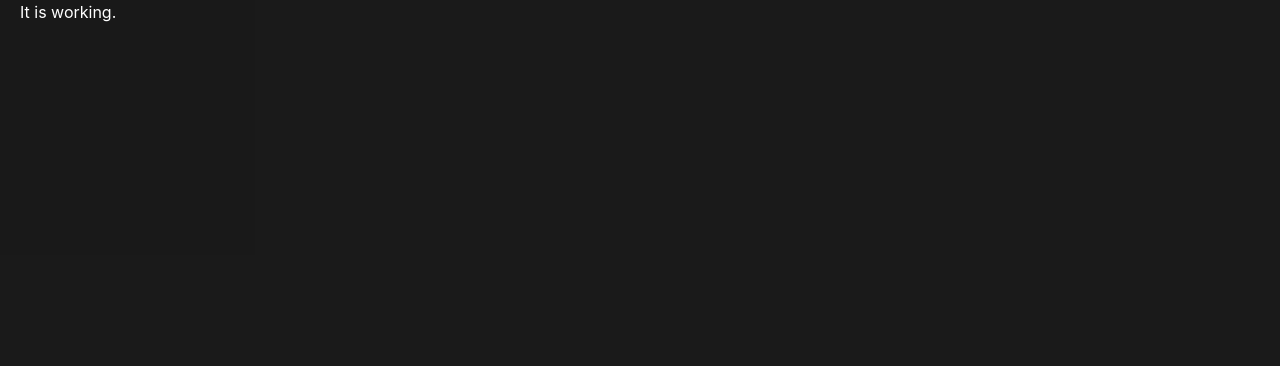
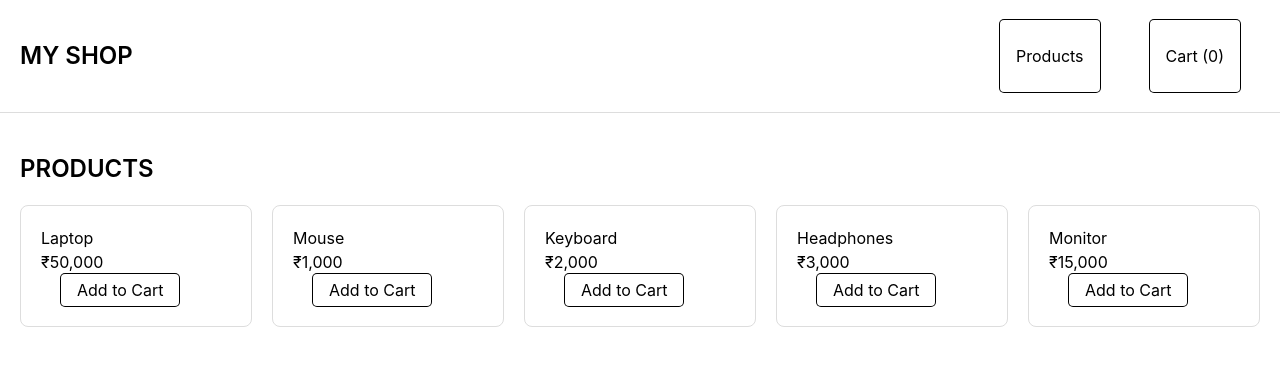
Before and after one commit to dev-lumi/react-state-management, a React (Vite) app: page / in a window 1280 px wide. Shown: the top 366 px of the page. Built offline with nearby package versions, Linux system fonts and the light colour scheme.

Commit message:
context example project

```diff
--- a/src/App.tsx
+++ b/src/App.tsx
@@ -1,16 +1,28 @@
-import { createContext } from "react";
-import Example from "./components/Context/Example";
+import { useState } from "react";
+import { CartProvider } from "./components/Context/CartContext";
+import Navbar from "./components/Context/Navbar";
+import Products from "./components/Context/Products";
+import Cart from "./components/Context/Cart";
 
-export const ExampleContext = createContext<string|null>(null);
-function App() {
-  let text : string = "It is working."
+
+
+type Page = "products" | "cart";
+
+export default function App() {
+  const [page, setPage] = useState<Page>("products");
+
   return (
-    <div className="bg-black/90 h-screen text-white px-5 ">
-      <ExampleContext.Provider value={text}>
-        <Example></Example>
-      </ExampleContext.Provider>
-    </div>
+    <CartProvider>
+      <Navbar
+        page={page}
+        setPage={setPage}
+      />
+
+      {page === "products" ? (
+        <Products />
+      ) : (
+        <Cart />
+      )}
+    </CartProvider>
   );
 }
-
-export default App;
--- /dev/null
+++ b/src/components/Context/Cart.tsx
@@ -0,0 +1,43 @@
+import { useCart } from "./CartContext";
+import CartItem from "./CartItem";
+
+
+export default function Cart() {
+  const {
+    cart,
+    totalPrice,
+    clearCart,
+  } = useCart();
+
+  if (cart.length === 0) {
+    return (
+      <div style={{ padding: "20px" }}>
+        <h1>Your Cart</h1>
+        <p>Your cart is empty.</p>
+      </div>
+    );
+  }
+
+  return (
+    <div style={{ padding: "20px" }}>
+      <h1>Your Cart</h1>
+
+      {cart.map((item) => (
+        <CartItem
+          key={item.id}
+          item={item}
+        />
+      ))}
+
+      <hr />
+
+      <h2>
+        Total: ₹{totalPrice.toLocaleString()}
+      </h2>
+
+      <button onClick={clearCart}>
+        Clear Cart
+      </button>
+    </div>
+  );
+}
--- /dev/null
+++ b/src/components/Context/CartContext.tsx
@@ -0,0 +1,123 @@
+import { createContext, useContext, useEffect, useState, type ReactNode } from "react";
+import type { CartItem, Product } from "../../types";
+
+
+interface CartContextType {
+    cart: CartItem[];
+    addToCart: (product: Product)=>void;
+    removeFromCart: (id: number)=>void;
+    increaseQuantity: (id: number)=>void;
+    decreaseQuantity: (id: number)=>void;
+    clearCart: () => void;
+    cartCount: number;
+    totalPrice: number;
+}
+
+const CartContext = createContext<CartContextType | null>(null)
+
+interface CartProviderProps {
+    children: ReactNode;
+}
+
+export function CartProvider({children}: CartProviderProps){
+    const [cart, setCart] = useState<CartItem[]>(()=>{
+        const savedCart = localStorage.getItem("cart");
+        return savedCart ? JSON.parse(savedCart) : [];
+    })
+
+    useEffect(()=>{
+        localStorage.setItem("cart", JSON.stringify(cart))
+    },[cart])
+
+ function addToCart(product: Product) {
+    setCart((currentCart) => {
+      const existingItem = currentCart.find(
+        (item) => item.id === product.id
+      );
+
+      if (existingItem) {
+        return currentCart.map((item) =>
+          item.id === product.id
+            ? { ...item, quantity: item.quantity + 1 }
+            : item
+        );
+      }
+
+      return [...currentCart, { ...product, quantity: 1 }];
+    });
+  }
+
+   function removeFromCart(id: number) {
+    setCart((currentCart) =>
+      currentCart.filter((item) => item.id !== id)
+    );
+  }
+
+  function increaseQuantity(id: number) {
+    setCart((currentCart) =>
+      currentCart.map((item) =>
+        item.id === id
+          ? { ...item, quantity: item.quantity + 1 }
+          : item
+      )
+    );
+  }
+
+   function decreaseQuantity(id: number) {
+    setCart((currentCart) =>
+      currentCart
+        .map((item) =>
+          item.id === id
+            ? { ...item, quantity: item.quantity - 1 }
+            : item
+        )
+        .filter((item) => item.quantity > 0)
+    );
+  }
+
+  function clearCart() {
+    setCart([]);
+  }
+
+   const cartCount = cart.reduce(
+    (total, item) => total + item.quantity,
+    0
+  );
+
+  const totalPrice = cart.reduce(
+    (total, item) => total + item.price * item.quantity,
+    0
+  );
+
+   return (
+    <CartContext.Provider
+      value={{
+        cart,
+        addToCart,
+        removeFromCart,
+        increaseQuantity,
+        decreaseQuantity,
+        clearCart,
+        cartCount,
+        totalPrice,
+      }}
+    >
+      {children}
+    </CartContext.Provider>
+  );
+
+
+
+
+
+}
+
+export function useCart() {
+  const context = useContext(CartContext);
+
+  if (!context) {
+    throw new Error("useCart must be used inside CartProvider");
+  }
+
+  return context;
+}
--- /dev/null
+++ b/src/components/Context/CartItem.tsx
@@ -0,0 +1,58 @@
+import { useCart } from "./CartContext";
+import type { CartItem as CartItemType } from "../../types";
+
+interface CartItemProps {
+  item: CartItemType;
+}
+
+export default function CartItem({ item }: CartItemProps) {
+  const {
+    increaseQuantity,
+    decreaseQuantity,
+    removeFromCart,
+  } = useCart();
+
+  return (
+    <div
+      style={{
+        border: "1px solid #ddd",
+        padding: "15px",
+        marginBottom: "10px",
+        borderRadius: "8px",
+      }}
+    >
+      <h3>{item.name}</h3>
+
+      <p>
+        ₹{item.price.toLocaleString()} × {item.quantity}
+      </p>
+
+      <div
+        style={{
+          display: "flex",
+          gap: "10px",
+          alignItems: "center",
+        }}
+      >
+        <button onClick={() => decreaseQuantity(item.id)}>
+          -
+        </button>
+
+        <span>{item.quantity}</span>
+
+        <button onClick={() => increaseQuantity(item.id)}>
+          +
+        </button>
+
+        <button onClick={() => removeFromCart(item.id)}>
+          Remove
+        </button>
+      </div>
+
+      <p>
+        Subtotal: ₹
+        {(item.price * item.quantity).toLocaleString()}
+      </p>
+    </div>
+  );
+}
--- /dev/null
+++ b/src/components/Context/Navbar.tsx
@@ -0,0 +1,46 @@
+import { useCart } from "./CartContext";
+
+
+
+
+
+interface NavbarProps {
+  page: "products" | "cart";
+  setPage: (page: "products" | "cart") => void;
+}
+
+export default function Navbar({
+  page,
+  setPage,
+}: NavbarProps) {
+  const { cartCount } = useCart();
+
+  return (
+    <nav
+      style={{
+        display: "flex",
+        justifyContent: "space-between",
+        padding: "20px",
+        borderBottom: "1px solid #ddd",
+      }}
+    >
+      <h2>My Shop</h2>
+
+      <div style={{ display: "flex", gap: "10px" }}>
+        <button
+          onClick={() => setPage("products")}
+          disabled={page === "products"}
+        >
+          Products
+        </button>
+
+        <button
+          onClick={() => setPage("cart")}
+          disabled={page === "cart"}
+        >
+          Cart ({cartCount})
+        </button>
+      </div>
+    </nav>
+  );
+}
--- /dev/null
+++ b/src/components/Context/ProductCard.tsx
@@ -0,0 +1,31 @@
+import type { Product } from "../../types";
+import { useCart } from "./CartContext";
+
+
+interface ProductCardProps {
+  product: Product;
+}
+
+export default function ProductCard({
+  product,
+}: ProductCardProps) {
+  const { addToCart } = useCart();
+
+  return (
+    <div
+      style={{
+        border: "1px solid #ddd",
+        padding: "20px",
+        borderRadius: "8px",
+      }}
+    >
+      <h3>{product.name}</h3>
+
+      <p>₹{product.price.toLocaleString()}</p>
+
+      <button onClick={() => addToCart(product)}>
+        Add to Cart
+      </button>
+    </div>
+  );
+}
--- /dev/null
+++ b/src/components/Context/Products.tsx
@@ -0,0 +1,55 @@
+import type { Product } from "../../types";
+import ProductCard from "./ProductCard";
+
+
+const products: Product[] = [
+  {
+    id: 1,
+    name: "Laptop",
+    price: 50000,
+  },
+  {
+    id: 2,
+    name: "Mouse",
+    price: 1000,
+  },
+  {
+    id: 3,
+    name: "Keyboard",
+    price: 2000,
+  },
+  {
+    id: 4,
+    name: "Headphones",
+    price: 3000,
+  },
+  {
+    id: 5,
+    name: "Monitor",
+    price: 15000,
+  },
+];
+
+export default function Products() {
+  return (
+    <div style={{ padding: "20px" }}>
+      <h1>Products</h1>
+
+      <div
+        style={{
+          display: "grid",
+          gridTemplateColumns:
+            "repeat(auto-fit, minmax(200px, 1fr))",
+          gap: "20px",
+        }}
+      >
+        {products.map((product) => (
+          <ProductCard
+            key={product.id}
+            product={product}
+          />
+        ))}
+      </div>
+    </div>
+  );
+}
--- /dev/null
+++ b/src/types.ts
@@ -0,0 +1,9 @@
+export interface Product {
+  id: number;
+  name: string;
+  price: number;
+}
+
+export interface CartItem extends Product {
+  quantity: number;
+}
```
